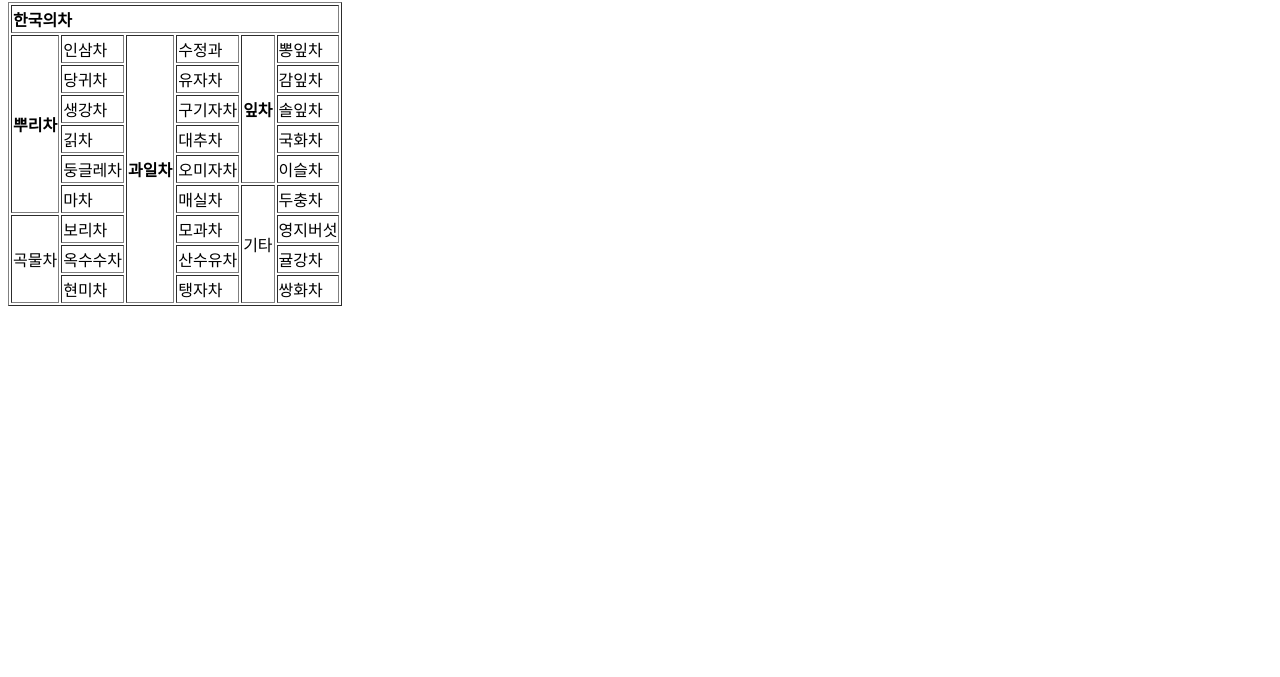
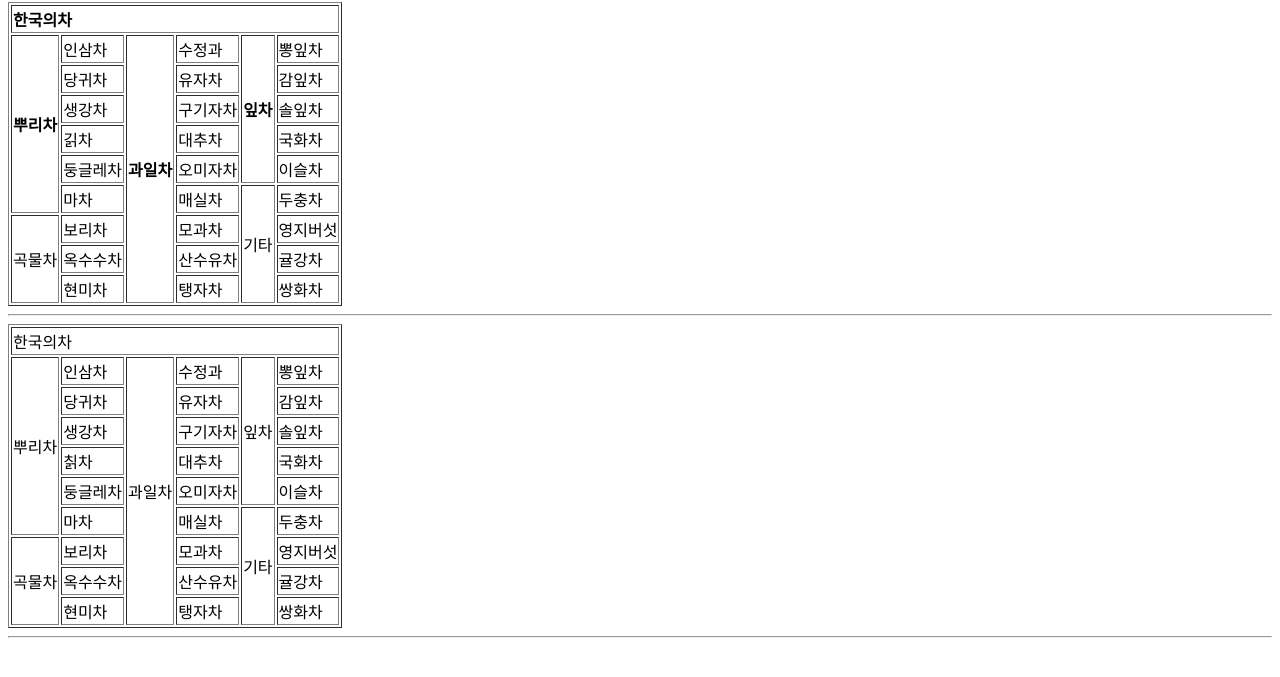
Before and after one commit to gks270312/gks270312, a plain HTML site: page quiz-2.html in a window 1280 px wide. Shown: the part 73-750 px from the top of the page. Drawn offline with Linux system fonts and the light colour scheme.

Commit message:
Add files via upload

```diff
--- a/quiz-2.html
+++ b/quiz-2.html
@@ -4,7 +4,7 @@
     <meta charset="UTF-8">
     <meta http-equiv="X-UA-Compatible" content="IE=edge">
     <meta name="viewport" content="width=device-width, initial-scale=1.0">
-    <title>quiz-2</title>
+    <title>한국의차</title>
 </head>
 <body>
     <h2>한국의차</h2>
@@ -63,6 +63,64 @@
             <td>쌍화차</td>
         </tr>
     </table>
+    <hr>
+    <table border="1">
+        <tr>
+            <td colspan="6">한국의차</td>
+        </tr>
+        <tr>
+            <td rowspan="6">뿌리차</td>
+            <td>인삼차</td>
+            <td rowspan="9">과일차</td>
+            <td>수정과</td>
+            <td rowspan="5">잎차</td>
+            <td>뽕잎차</td>
+        </tr>
+        <tr>
+            <td>당귀차</td>
+            <td>유자차</td>
+            <td>감잎차</td>
+        </tr>
+        <tr>
+            <td>생강차</td>
+            <td>구기자차</td>
+            <td>솔잎차</td>
+        </tr>
+        <tr>
+            <td>칡차</td>
+            <td>대추차</td>
+            <td>국화차</td>
+        </tr>
+        <tr>
+            <td>둥글레차</td>
+            <td>오미자차</td>
+            <td>이슬차</td>
+        </tr>
+        <tr>
+            <td>마차</td>
+            <td>매실차</td>
+            <td rowspan="4">기타</td>
+            <td>두충차</td>
+        </tr>
+        <tr>
+            <td rowspan="3">곡물차</td>
+            <td>보리차</td>
+            <td>모과차</td>
+            <td>영지버섯</td>
+        </tr>
+        <tr>
+            <td>옥수수차</td>
+            <td>산수유차</td>
+            <td>귤강차</td>
+        </tr>
+        <tr>
+            <td>현미차</td>
+            <td>탱자차</td>
+            <td>쌍화차</td>
+        </tr>
+    </table>
+    <hr>
+
 
 </body>
 </html>
```
